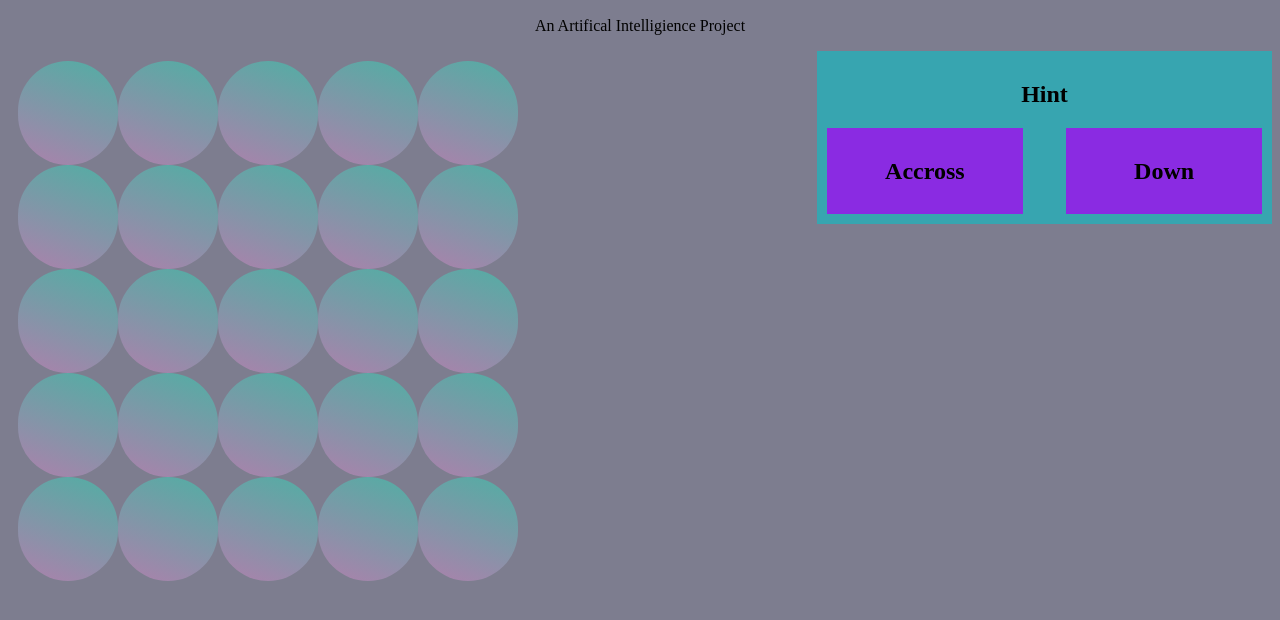
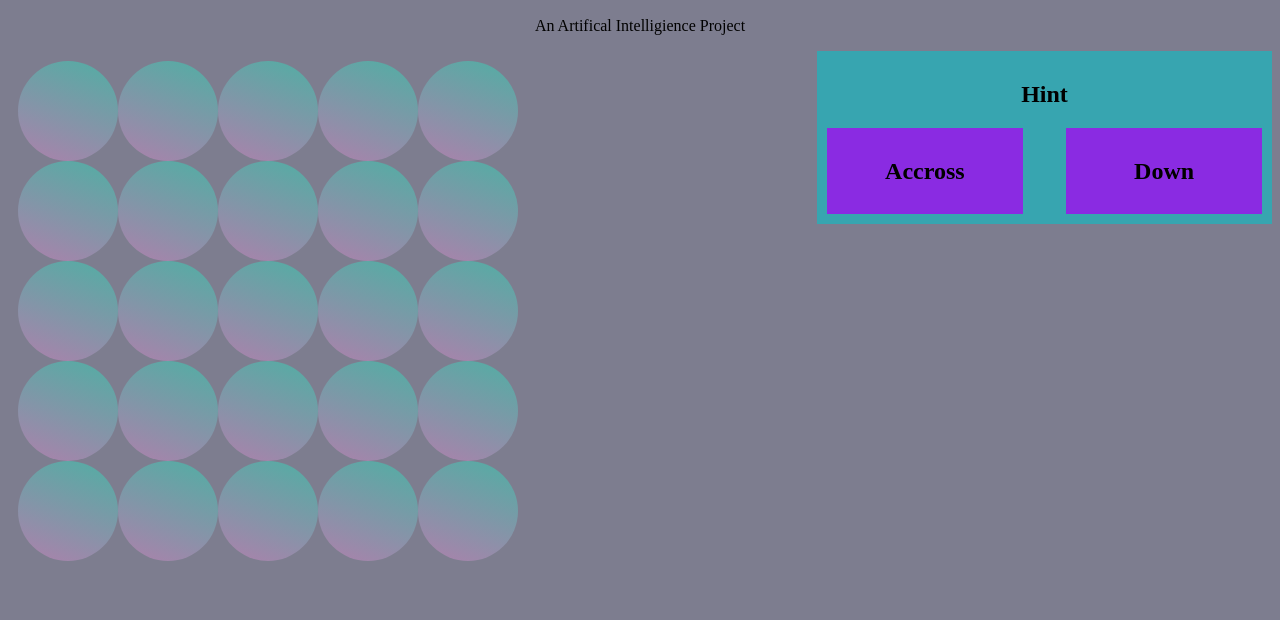
Before and after one commit to serhataras/Puzzle-Up-, a plain HTML site: page gui_main.html in a window 1280 px wide. Shown: the part 50-670 px from the top of the page. Drawn offline with Linux system fonts and the light colour scheme.

Commit message:
Update gui_main.html

```diff
--- a/gui_main.html
+++ b/gui_main.html
@@ -11,41 +11,43 @@
     display: grid;
     grid-template-columns: 100px 100px 100px 100px 100px;
     grid-gap: 0px;
+    grid-template-rows: 100px 100px 100px 100px 100px;
     background-color: transparent;
     color: #444;
 }
 input[type=text] {
     width: 100%;
     height: 100%;
-    padding: 12px;
-    margin: 6px 0;
+    float: middle;
+    text-align-last: center;
     box-sizing: border-box;
     border: none;
-    border-bottom: 2px ;
     background-color:transparent;
-    display:flex;
-    position: inherit;
-    font-size: 24px;
+    font-size: 36px;
     outline : none;
     cursor:pointer;
 }
 .box
 {
     background: linear-gradient(21deg, #e985d070, #1beabd73);
-    padding: 20px 20px;
-    font-size: 150%;
+    size: 100px 100px;
     border-radius: 9999em;
     cursor:pointer;
 
 }
-.box :hover{
+
+/*shine when hover over button*/
+.box :hover
+{
     background: lightgray;
     border-radius: 9999em;
-    cursor:pointer;
+    -moz-box-shadow: 0 0 10px #ccc;
+	-webkit-box-shadow: 0 0 10px #ccc;
+    box-shadow: 0 0 10px #ccc;
 }
 .lockedbox
 {
-    background: linear-gradient(21deg, #41414170, #41414170);
+    background: linear-gradient(21deg, #41414170, #1beabd73);
     border-radius: 5px;
     padding: 20px 20px;
     font-size: 150%;
```
